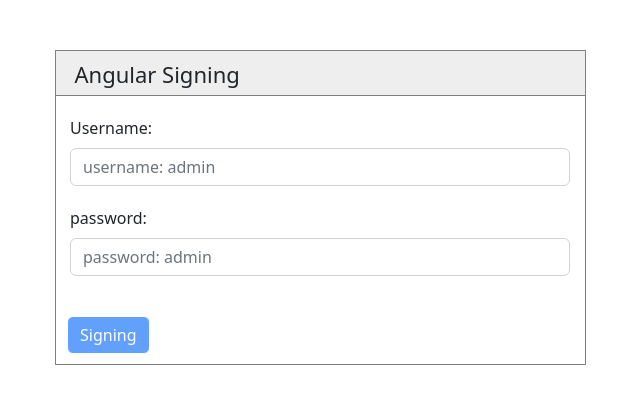
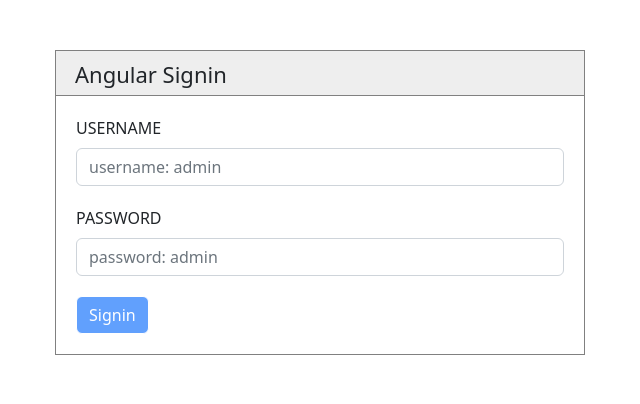
Before and after one commit to lukaaa09/user-management, an Angular app: page / in a window 1280 px wide. Shown: the top 404 px of the page, without its empty margins (320-960 px from the left). Built offline with nearby package versions, Linux system fonts and the light colour scheme.

Commit message:
refactor login component added context menu ald listen where user clicked for open conext menu

```diff
--- a/src/app/app.module.ts
+++ b/src/app/app.module.ts
@@ -20,6 +20,8 @@
 
   ],
   providers: [],
+  exports: [
+  ],
   bootstrap: [AppComponent]
 })
 export class AppModule { }
--- a/src/app/core/services/getusers.service.ts
+++ b/src/app/core/services/user.service.ts
@@ -6,7 +6,7 @@
 @Injectable({
   providedIn: 'root'
 })
-export class GetusersService {
+export class UserService {
   baseurl = 'https://jsonplaceholder.typicode.com'
 
   constructor(private http: HttpClient) { }
--- a/src/app/features/login/login.component.html
+++ b/src/app/features/login/login.component.html
@@ -6,13 +6,13 @@
 </div>
 <div class="container">
   <div class="header">
-    <h3 class="text-start">Angular Signing</h3>
+    <h3 class="text-start">Angular Signin</h3>
   </div>
   <div class="content">
     <form [formGroup]="form">
       <div class="form-group">
 
-        <label class="form-label" for="username">Username:</label>
+        <label class="form-label" for="username">USERNAME</label>
 
         <input class="form-control"
                type="text"
@@ -23,14 +23,14 @@
 
         <div class="error.messages">
           <ng-container *ngIf="username.touched && username.errors">
-            <p *ngIf="username.errors['required']" class="text-danger">Required Field</p>
-            <p *ngIf="username.errors['minlength']" class="text-danger">Write at least 5 character</p>
+            <p *ngIf="username.errors['required']" class="text-danger mt-1">Username is required</p>
+            <p *ngIf="username.errors['minlength']" class="text-danger mt-1">Write at least 5 character</p>
           </ng-container>
         </div>
       </div>
       <div class="form-group">
 
-        <label class="form-label" for="password">password:</label>
+        <label class="form-label" for="password">PASSWORD</label>
 
         <input class="form-control"
                id="password"
@@ -38,15 +38,14 @@
                placeholder="password: admin"
                formControlName="password"
                required>
+        <div class="error-messages">
+          <ng-container *ngIf="password.touched && password.errors">
+            <p *ngIf="password.errors['required']" class="text-danger mt-1">Password is required</p>
+            <p *ngIf="password.errors['minlength']" class="text-danger mt-1">Write at least 5 character</p>
+          </ng-container>
+        </div>
       </div>
-
-      <div class="error-messages">
-        <ng-container *ngIf="password.touched && password.errors">
-          <p *ngIf="password.errors['required']" class="text-danger">Required Field</p>
-          <p *ngIf="password.errors['minlength']" class="text-danger">Write at least 5 character</p>
-        </ng-container>
-      </div>
+      <button [disabled]="form.invalid" class="btn bg-primary text-white" (click)="SubmitValue()">Signin</button>
     </form>
-    <button [disabled]="form.invalid" class="btn bg-primary text-white" (click)="SubmitValue()">Signing</button>
   </div>
 </div>
--- a/src/app/features/login/login.component.scss
+++ b/src/app/features/login/login.component.scss
@@ -6,15 +6,19 @@
   }
   &-message{
     background-color: #ffa1a1;
-    width: 530px;
+    height: 50px;
     border-radius: 5px;
     margin-top: 20px;
     border: 1px solid pink;
+    display: flex;
+    align-items: center;
+    padding: 0 20px;
 
     p{
-      margin-left: 20px;
-      margin-top: 10px;
+      margin: 0;
+      padding: 0;
     }
+
   }
 }
 .container{
@@ -24,12 +28,14 @@
   flex-direction: column;
   margin-top: 50px;
   border: 1px solid gray;
-  width: 531px;
+  max-width: 530px;
+  width: 90%;
+  padding: 0;
 
   .header{
     border-bottom: 1px solid gray;
-    width: 529px;
     background-color: #eeeeee;
+    width: 100%;
 
     h3{
       font-size: 22px;
@@ -38,23 +44,19 @@
       font-weight: normal;
     }
   }
-
-  form{
+  .content{
+    width: 100%;
     padding: 20px;
 
-    .form-group{
-      margin-bottom: 20px;
+      .form-group{
+        margin-bottom: 20px;
 
-      input{
-        width: 500px;
+        input.ng-invalid.ng-touched{
+          border: 1px solid red;
+        }
+
       }
-    }
+
   }
-  button{
-    margin-left: 17px;
-    margin-bottom: 10px;
-  }
+
 }
-input.ng-invalid.ng-touched{
-  border: 1px solid red;
-}
--- a/src/app/features/login/login.component.ts
+++ b/src/app/features/login/login.component.ts
@@ -1,11 +1,12 @@
-import { Component, OnInit } from '@angular/core';
-import { Form, FormControl, FormGroup, Validators } from '@angular/forms';
+import { ChangeDetectionStrategy, Component, OnInit } from '@angular/core';
+import { FormControl, FormGroup, Validators } from '@angular/forms';
 import { Router } from '@angular/router';
 
 @Component({
   selector: 'app-login',
   templateUrl: './login.component.html',
-  styleUrls: ['./login.component.scss']
+  styleUrls: ['./login.component.scss'],
+  changeDetection: ChangeDetectionStrategy.OnPush
 })
 export class LoginComponent implements OnInit{
   form = new FormGroup({
@@ -28,10 +29,7 @@
   }
 
   SubmitValue() {
-    const username = this.form.get('username')?.value
-    const password = this.form.get('password')?.value
-
-    if(username === 'admin' && password === 'admin') {
+    if(this.username.value === 'admin' && this.password.value === 'admin') {
       alert('successfully register')
       this._router.navigateByUrl('/dashboard').then()
       this.form.reset()
--- a/src/app/features/pages/dashboard/dashboard.component.html
+++ b/src/app/features/pages/dashboard/dashboard.component.html
@@ -12,8 +12,8 @@
       <th class="col-sm-3">Website</th>
     </tr>
     </thead>
-    <tbody *ngFor="let users of userDetails | async">
-    <tr>
+    <tbody>
+    <tr (click)="showContextMenu($event)" class="table-row" *ngFor="let users of userDetails | async">
       <td class="col-sm-1">{{users.id}}</td>
       <td class="col-sm-3">{{users.name}}</td>
       <td class="col-sm-2">{{users.username}}</td>
@@ -23,3 +23,7 @@
     </tbody>
   </table>
 </div>
+<app-context-menu *ngIf="isContextVisible"
+                  [contextPositionX]="contextPositionX"
+                  [contextPositionY]="contextPositionY">
+</app-context-menu>
--- a/src/app/features/pages/dashboard/dashboard.component.scss
+++ b/src/app/features/pages/dashboard/dashboard.component.scss
@@ -4,4 +4,9 @@
   margin: 0 auto;
   width: 750px;
 
+  .table-row:hover {
+    background-color: lightgrey;
+    cursor: pointer;
+  }
+
 }
--- a/src/app/features/pages/dashboard/dashboard.component.ts
+++ b/src/app/features/pages/dashboard/dashboard.component.ts
@@ -1,5 +1,5 @@
-import { ChangeDetectionStrategy, Component, OnInit } from '@angular/core';
-import { GetusersService } from '../../../core/services/getusers.service';
+import { ChangeDetectionStrategy, Component, ElementRef, HostListener, OnInit } from '@angular/core';
+import { UserService } from '../../../core/services/user.service';
 import { UserInformation } from '../../../core/interfaces/user-information.model';
 import { BehaviorSubject } from 'rxjs';
 
@@ -11,13 +11,24 @@
 })
 export class DashboardComponent implements OnInit{
   userDetails: BehaviorSubject<UserInformation[]> = new BehaviorSubject<UserInformation[]>([])
-  constructor(private usersService: GetusersService) {
+  isContextVisible: boolean = false
+  contextPositionX: number = 0
+  contextPositionY: number = 0
+  constructor(private userService: UserService, private elementRef: ElementRef) {
+
   }
+  @HostListener('document:click', ['$event.target'])
 
   ngOnInit() {
-    this.usersService.getUsers().subscribe(res => {
+    this.userService.getUsers().subscribe(res => {
       this.userDetails.next(res)
       console.log(this.userDetails)
     })
   }
+
+  showContextMenu(event: MouseEvent): void {
+    this.contextPositionX = event.clientX
+    this.contextPositionY = event.clientY
+    this.isContextVisible = !this.isContextVisible
+  }
 }
--- a/src/app/features/pages/dashboard/dashboard.module.ts
+++ b/src/app/features/pages/dashboard/dashboard.module.ts
@@ -2,10 +2,13 @@
 import {DashboardComponent} from './dashboard.component';
 import {CommonModule} from '@angular/common';
 import { RouterModule } from '@angular/router';
+import { ContextMenuComponent } from '../../shared/context-menu/context-menu.component';
+
 
 @NgModule({
   declarations: [
-    DashboardComponent
+    DashboardComponent,
+    ContextMenuComponent
   ],
   imports: [
     CommonModule,
--- /dev/null
+++ b/src/app/features/shared/context-menu/context-menu.component.html
@@ -0,0 +1 @@
+<p [ngStyle]="{'left': contextPositionX+'px', 'top': contextPositionY+'px'}" >context-menu works!</p>
--- /dev/null
+++ b/src/app/features/shared/context-menu/context-menu.component.scss
@@ -0,0 +1,3 @@
+p{
+  position: absolute;
+}
```
Also changed, not shown: src/app/features/shared/context-menu/context-menu.component.ts (added, +11 -0 lines).
